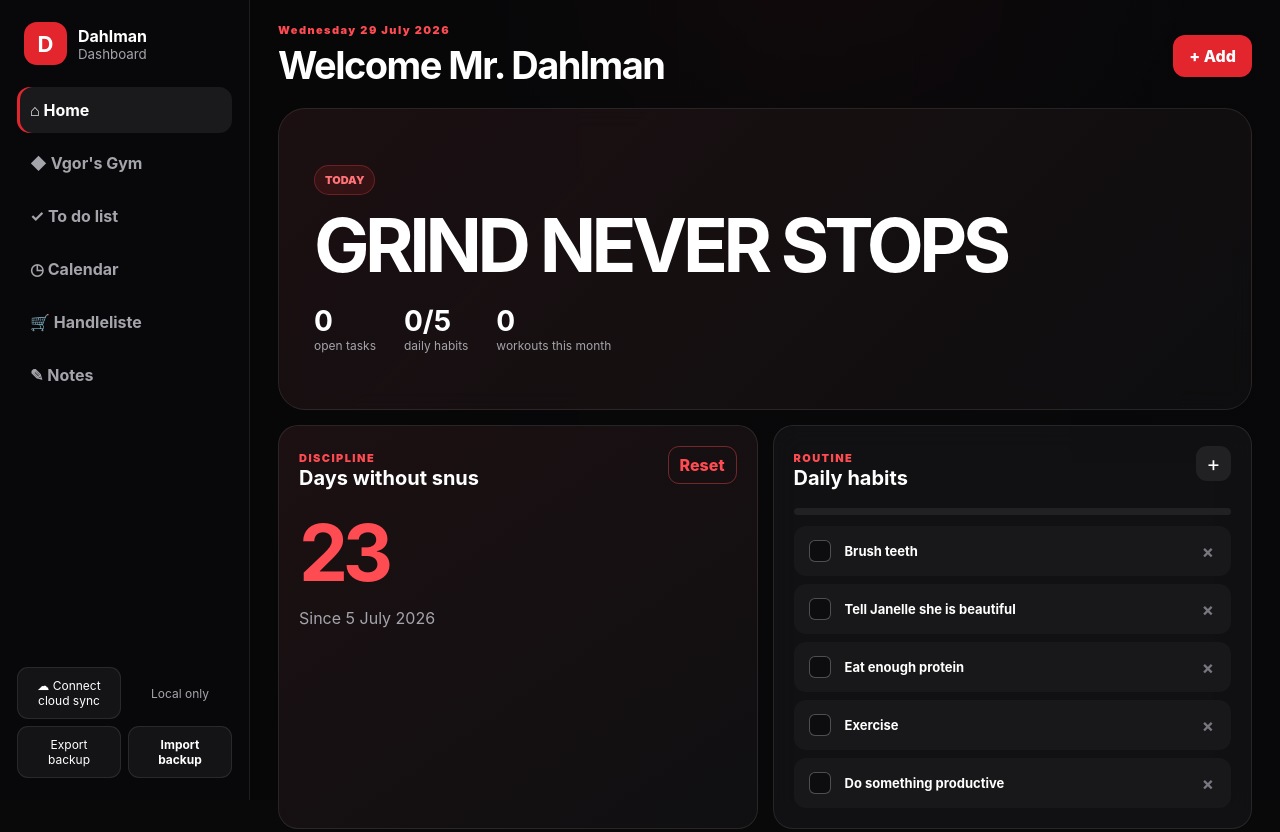
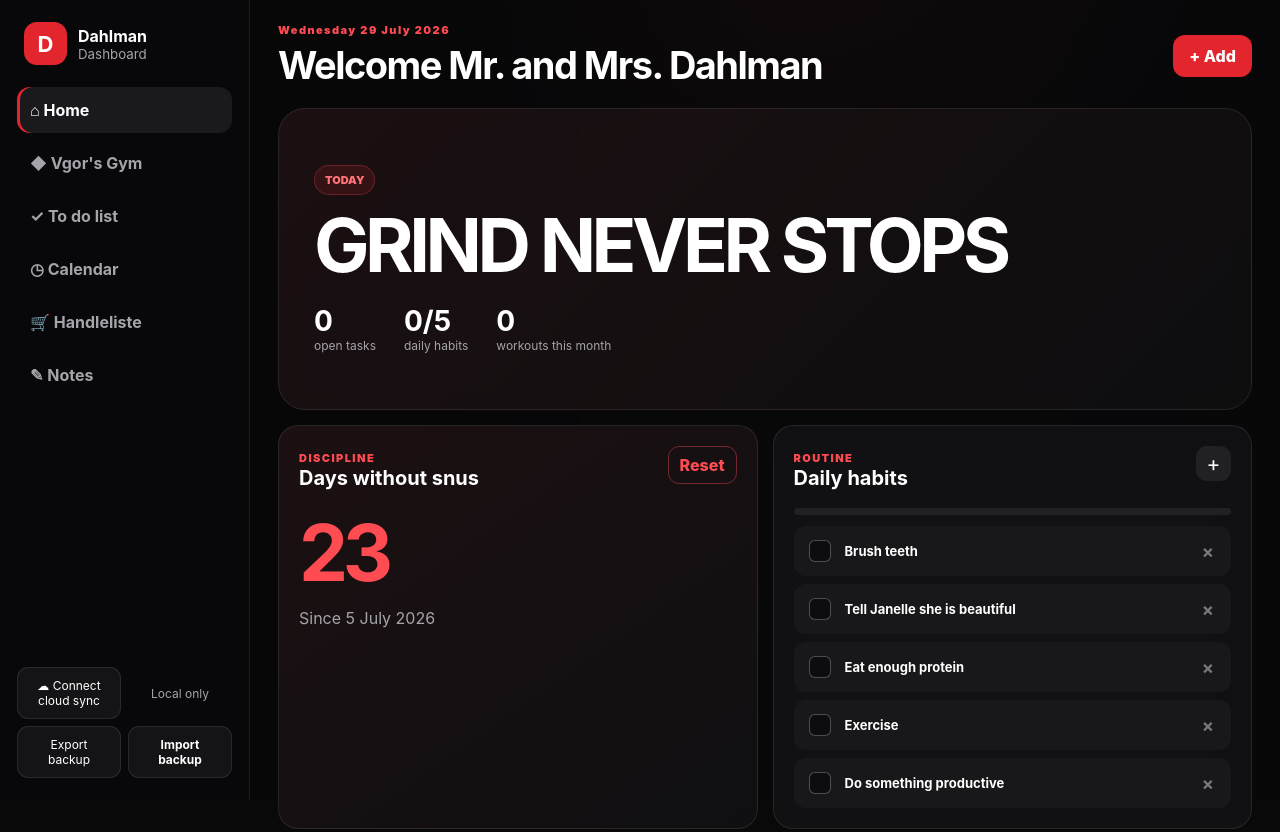
Before and after one commit to Dahlmansverksted/Dashboard, a website: page index.html in a window 1280 px wide. Shown: the top 832 px of the page. Drawn offline with Linux system fonts and the light colour scheme.

Commit message:
Update dashboard welcome message

```diff
--- a/index.html
+++ b/index.html
@@ -3,7 +3,7 @@
 <div class="shell"><aside><div class="brand"><b>D</b><span><strong>Dahlman</strong><small>Dashboard</small></span></div><nav>
 <button class="nav active" data-page="dashboard">⌂ <span>Home</span></button><button class="nav" data-page="training">◆ <span>Vgor's Gym</span></button><button class="nav" data-page="tasks">✓ <span>To do list</span></button><button class="nav" data-page="dates">◷ <span>Calendar</span></button><button class="nav" data-page="shopping">🛒 <span>Handleliste</span></button><button class="nav" data-page="notes">✎ <span>Notes</span></button></nav>
 <div class="side-actions"><button id="cloudSetup">☁ Connect cloud sync</button><span id="cloudStatus" class="cloud-status">Local only</span><button id="export">Export backup</button><label>Import backup<input id="import" type="file" accept=".json" hidden></label></div></aside>
-<main><header class="content"><div><p id="today"></p><h1 id="title">Welcome Mr. Dahlman</h1></div><button class="primary" id="quick">+ Add</button></header>
+<main><header class="content"><div><p id="today"></p><h1 id="title">Welcome Mr. and Mrs. Dahlman</h1></div><button class="primary" id="quick">+ Add</button></header>
 <section id="dashboard" class="page active content"><div class="hero"><div><em>TODAY</em><h2>GRIND NEVER STOPS</h2><div class="hero-stats"><span><b id="openCount">0</b> open tasks</span><span><b id="dailyCount">0/0</b> daily habits</span><span><b id="monthCount">0</b> workouts this month</span></div></div></div>
 <div class="grid"><article class="card snus"><div class="head"><div><small>DISCIPLINE</small><h3>Days without snus</h3></div><button id="resetSnus" class="outline">Reset</button></div><b id="snusDays">0</b><p id="snusSince"></p></article>
 <article class="card"><div class="head"><div><small>ROUTINE</small><h3>Daily habits</h3></div><button data-modal="dailyModal" class="plus">+</button></div><div class="progress"><i id="dailyProgress"></i></div><div id="dailyList"></div></article>
```
